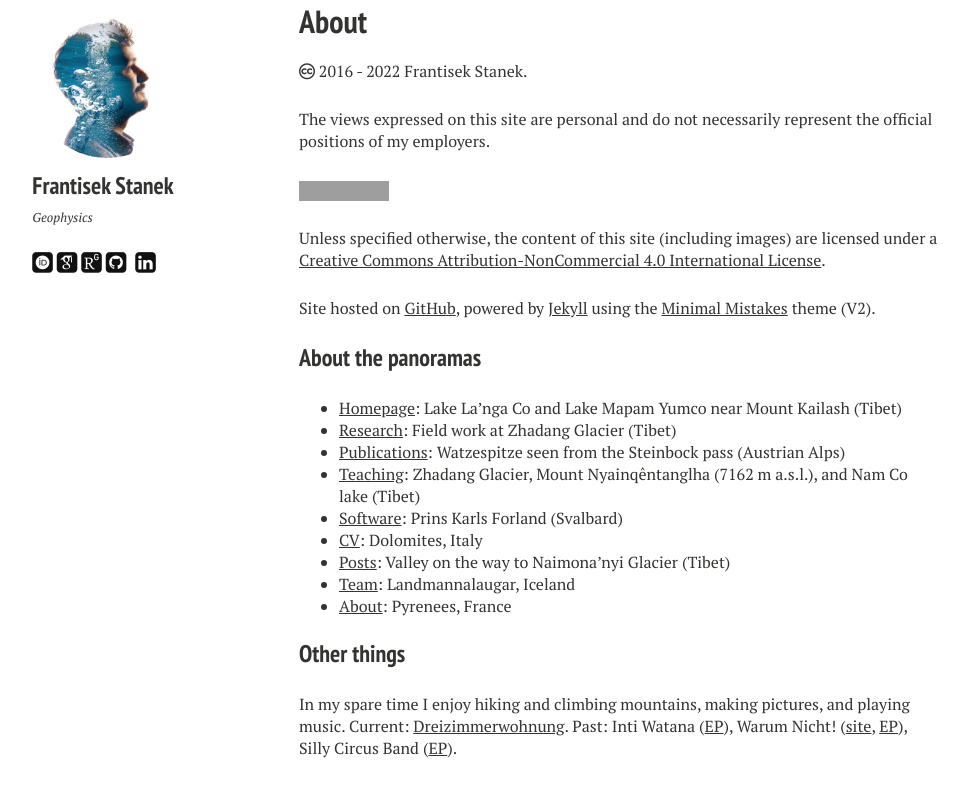
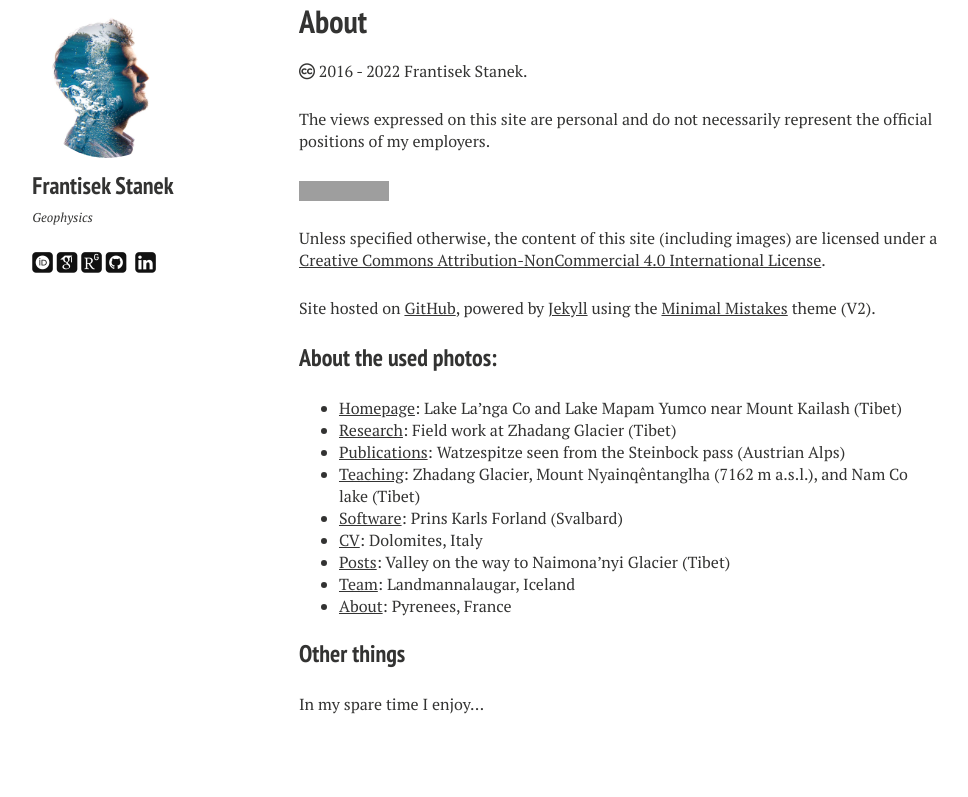
Before and after one commit to StanekFr/StanekFr.github.io, a Jekyll site: the page built from about/index.md, in a window 1280 px wide and 900 px high, scrolled down 1038 px, cut to the strip 35-832 px from the top of the window. Shown: the whole strip, without its empty margins (21-989 px from the left). Built offline with Jekyll 4.4.1, drawn with Linux system fonts in a browser that asks for light colours; nearby versions of some CDN libraries; some web fonts are replaced; grey boxes are pictures that could not be loaded.

Commit message:
Update index.md

```diff
--- a/about/index.md
+++ b/about/index.md
@@ -16,7 +16,7 @@ Unless specified otherwise, the content of this site (including images) are lice
 
 Site hosted on <a href="https://pages.github.com/" rel="nofollow"> GitHub</a>, powered by <a href="http://jekyllrb.com" rel="nofollow"> Jekyll</a> using the <a href="https://mademistakes.com/work/minimal-mistakes-jekyll-theme/" rel="nofollow">Minimal Mistakes</a> theme (V2).
 
-### About the panoramas
+### About the used photos:
 * [Homepage]({{ site.url }}/images/fm-header-1.jpg): Lake La’nga Co and Lake Mapam Yumco near Mount Kailash (Tibet)
 * [Research]({{ site.url }}/images/fm-header-2.jpg): Field work at Zhadang Glacier (Tibet)
 * [Publications]({{ site.url }}/images/fm-header-3.jpg): Watzespitze seen from the Steinbock pass (Austrian Alps)
@@ -29,5 +29,4 @@ Site hosted on <a href="https://pages.github.com/" rel="nofollow"> GitHub</a>, p
 
 ### Other things
 
-In my spare time I enjoy hiking and climbing mountains, making pictures, and
-playing music. Current: [Dreizimmerwohnung](http://dreizimmerwohnung.info/). Past: Inti Watana ([EP](https://www.jamendo.com/artist/348758/inti-watana/albums)), Warum Nicht! ([site](http://wnband.wixsite.com/warum-nicht), [EP](https://warumnichtband.bandcamp.com/)), Silly Circus Band ([EP](http://sillycircusband.bandcamp.com/)).
+In my spare time I enjoy...
```
